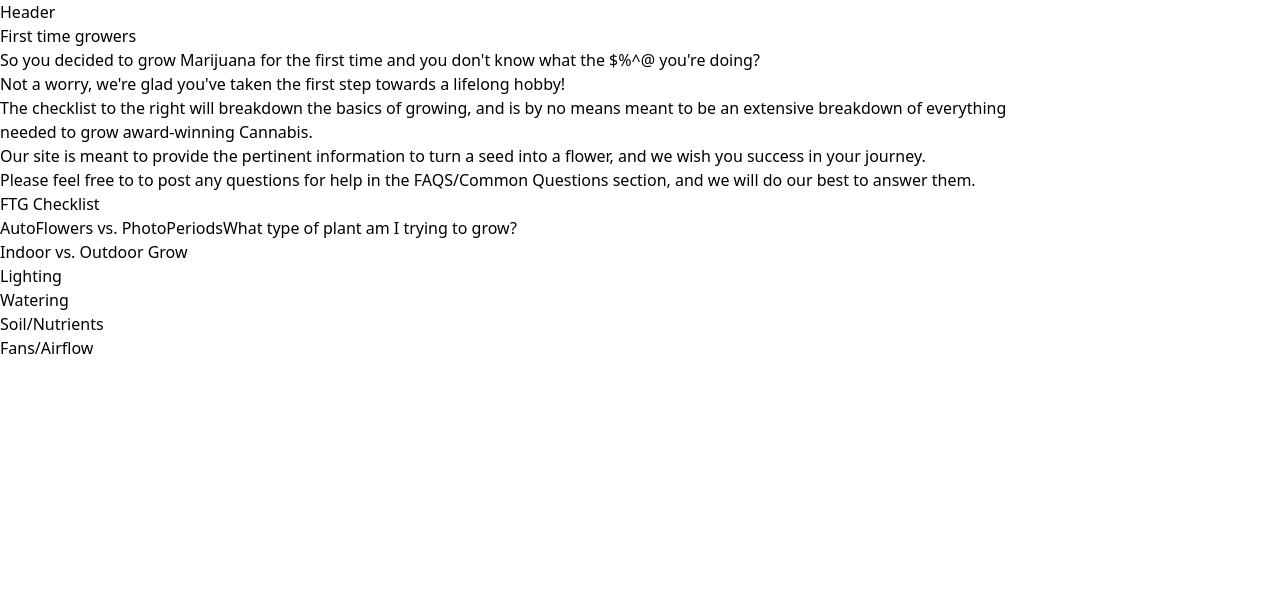
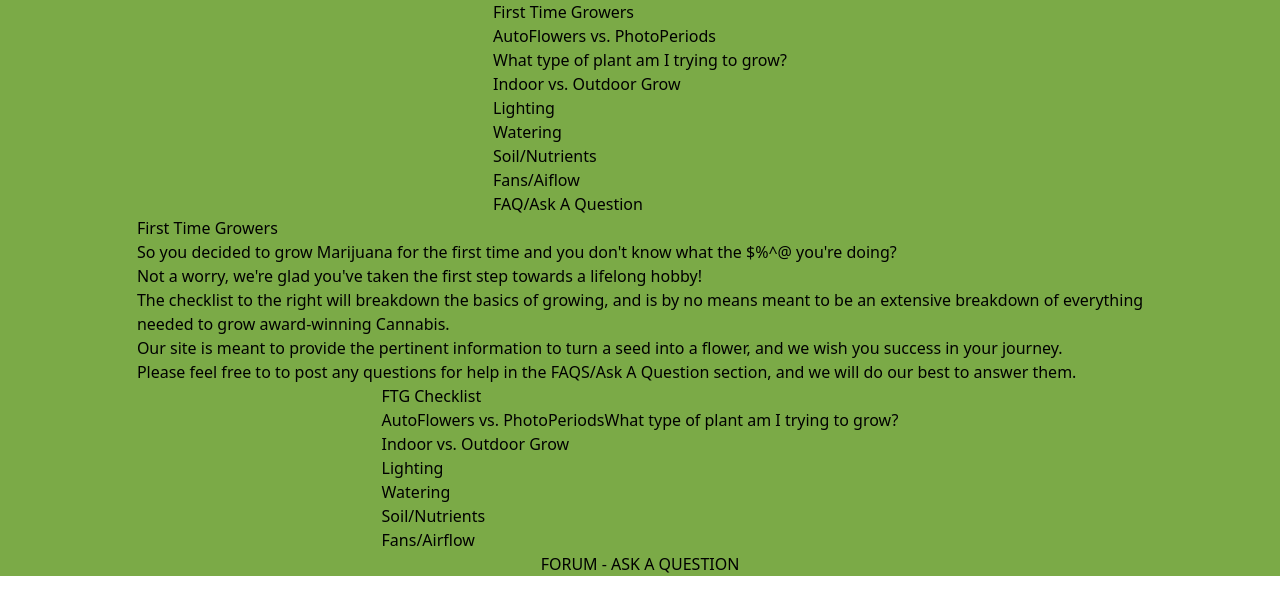
Before and after one commit to ChrisJRamirez/FirstTimeGrowers, a React (Create React App) app: page / in a window 1280 px wide. Shown: the top 614 px of the page. Built offline with nearby package versions, Linux system fonts and the light colour scheme.

Commit message:
built routes into header and added minimal styling for testing purposes, also added in FAQS route

```diff
--- a/src/App.js
+++ b/src/App.js
@@ -5,7 +5,8 @@ import Lighting from "./views/Lighting";
 import IndoorVOutdoor from "./views/IndoorVOutdoor";
 import SoilNutrients from "./views/SoilNutrients";
 import Watering from "./views/Watering";
-import FansAirflow from "./views/FansAirflow"
+import FansAirflow from "./views/FansAirflow";
+
 
 import { Routes, Route } from 'react-router-dom'
 
--- a/src/components/Footer.js
+++ b/src/components/Footer.js
@@ -1,5 +1,12 @@
 const Footer = (props) => {
-  return <div></div>
+  return (
+    <div>
+      <h3>
+        FORUM - ASK A QUESTION
+      </h3>
+
+    </div>
+  )
 }
 
 export default Footer;
--- a/src/components/Header.js
+++ b/src/components/Header.js
@@ -1,5 +1,45 @@
+import { Link } from 'react-router-dom';
+
 const Header = (props) => {
-  return <div>Header</div>
+  return (
+    <div className="header-overall">
+      <section className="header-logo">
+        <h1>First Time Growers</h1>
+        {/* Logo goes here, to the right of the the name FTG */}
+
+      </section>
+
+       <div className="header-routes">
+        <ol>
+            <li>
+              <Link to='auto-v-photo'><h5>AutoFlowers vs. PhotoPeriods</h5></Link>
+              <p>What type of plant am I trying to grow?</p>
+            </li>
+            <li>
+              <Link to='indoor-v-outdoor'><h5>Indoor vs. Outdoor Grow</h5></Link>
+            </li>
+            <li>
+              <Link to='lighting'><h5>Lighting</h5></Link>
+            </li>
+            <li>
+              <Link to='watering'><h5>Watering</h5></Link>
+            </li>
+            <li>
+              <Link to='soil-nutrients'><h5>Soil/Nutrients</h5></Link>
+            </li>
+            <li>
+              <Link to='fans-airflow'><h5>Fans/Aiflow</h5></Link>
+            </li>
+            <li>
+              <Link to='faq'><h5>FAQ/Ask A Question</h5></Link>
+            </li>
+          </ol>
+        </div>
+
+
+    </div>
+  )
+
 }
 
 export default Header;
--- a/src/index.js
+++ b/src/index.js
@@ -1,6 +1,7 @@
 import React from 'react';
 import ReactDOM from 'react-dom';
 import './index.css';
+import './styles.css';
 import App from './App.js'
 import { BrowserRouter } from 'react-router-dom'
 
--- /dev/null
+++ b/src/styles.css
@@ -0,0 +1,7 @@
+.App {
+  display: flex;
+  flex-direction: column;
+  align-items:center;
+  background-color: #7BAA47;
+
+}
--- a/src/views/FAQ.js
+++ b/src/views/FAQ.js
@@ -1,6 +1,6 @@
 const FAQ = props => {
   return <div>FAQ</div>
-  // DROPDOWN FAQ
+  // DROPDOWN FAQ where you can also ask questions and add them to state
 };
 
 export default FAQ;
--- a/src/views/Home.js
+++ b/src/views/Home.js
@@ -1,6 +1,8 @@
 import { Link } from 'react-router-dom';
 import Header from '../components/Header';
 import Footer from '../components/Footer';
+
+
 const Home = (props) => {
   return (
     <div className='App'>
@@ -8,7 +10,7 @@ const Home = (props) => {
 
       {/* Intro into website */}
       <div>
-        <h1>First time growers</h1>
+        <h1>First Time Growers</h1>
         <p className='intro-paragraph'>
           So you decided to grow Marijuana for the first time and you don't know
           what the $%^@ you're doing? <br></br>
@@ -22,13 +24,13 @@ const Home = (props) => {
         <p>
           Our site is meant to provide the pertinent information to turn a seed
           into a flower, and we wish you success in your journey.<br></br>
-          Please feel free to to post any questions for help in the FAQS/Common
-          Questions section, and we will do our best to answer them.
+          Please feel free to to post any questions for help in the FAQS/Ask A Question
+          section, and we will do our best to answer them.
         </p>
         {/* <img/> IMAGE SHOWING THE STAGES OF PLANT*/}
       </div>
 
-      {/*FTG Checklist - to the right of the paragraph above*/}
+      {/*FTG Checklist - to the right of the paragraph above - hopefully with some sort fo weed leaf svg as bullet points*/}
       <div className='FTG-Checklist'>
         <h3>FTG Checklist</h3>
         <ol>
@@ -37,7 +39,7 @@ const Home = (props) => {
             What type of plant am I trying to grow?
           </li>
           <li>
-            <Link to='auto-v-photo'>Indoor vs. Outdoor Grow</Link>
+            <Link to='indoor-v-outdoor'>Indoor vs. Outdoor Grow</Link>
           </li>
           <li>
             <Link to='lighting'>Lighting</Link>
--- a/src/views/styles/FAQ.css
+++ b/src/views/styles/FAQ.css
@@ -1,3 +1,5 @@
-.header{
+.p{
+
+  color: red,
 
 }
```
